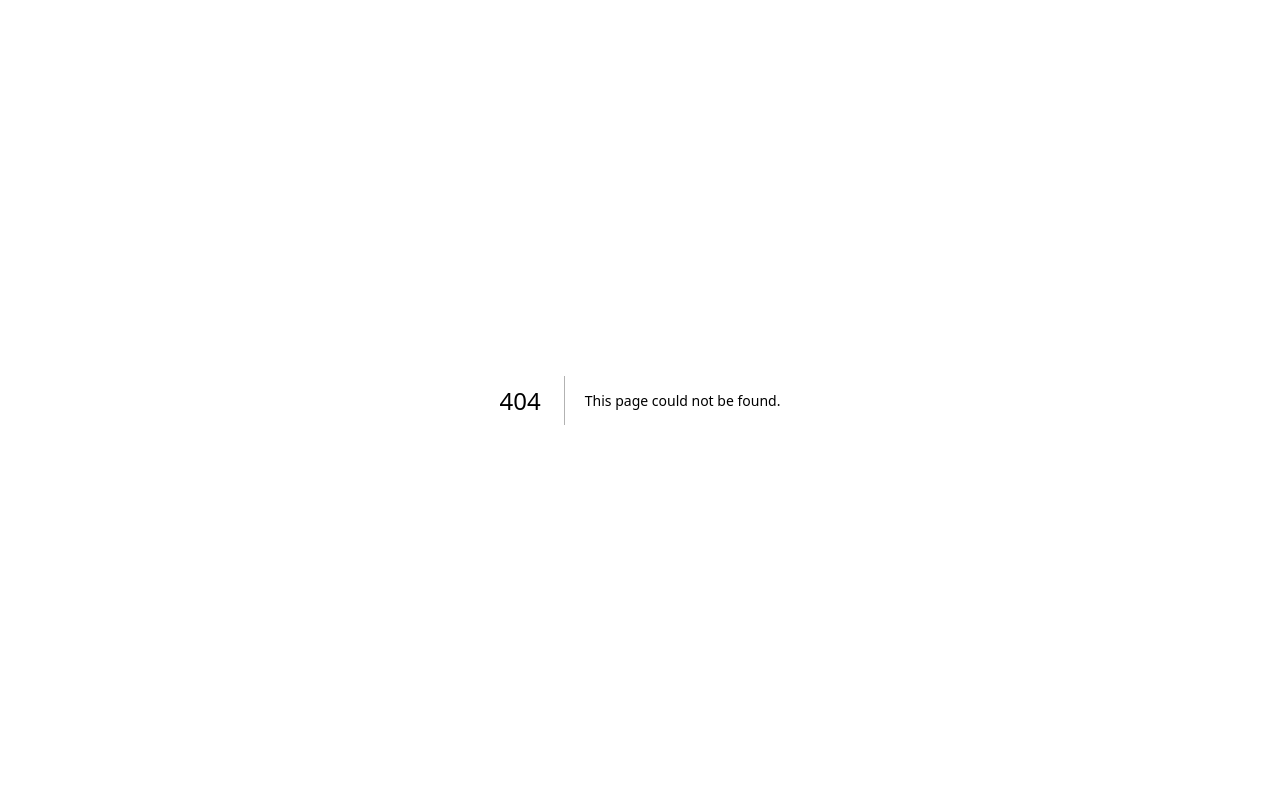
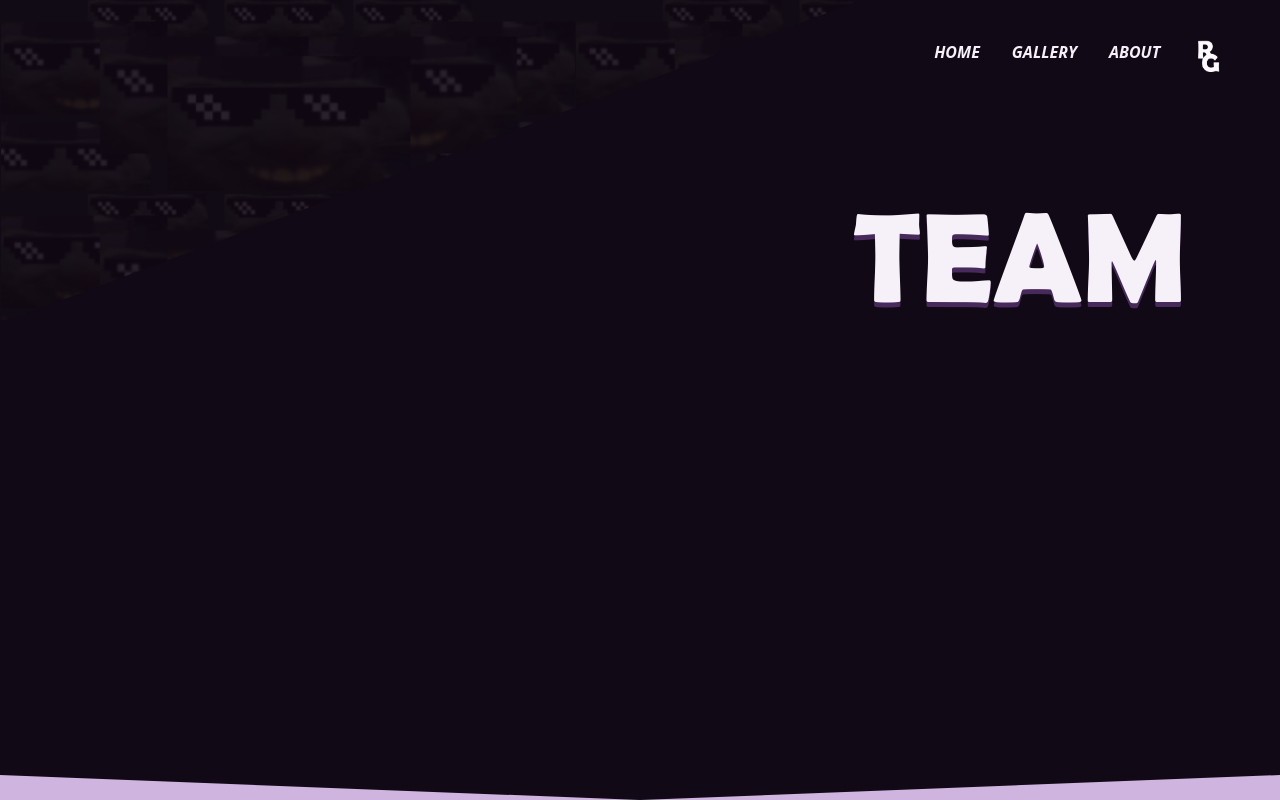
Before and after one commit to eliasuran/rat-gallery, a Next.js app in the folder code/: page /about in a window 1280 px wide. Before the commit this address had no page. Built offline with nearby package versions, Linux system fonts and the light colour scheme.

Commit message:
about page only missing cards

```diff
--- a/code/src/components/Modal/card.tsx
+++ /dev/null
@@ -1,5 +0,0 @@
-const Card = () => {
-  return <div className="h-4/5 w-56 bg-blue-400 rounded-md"></div>;
-};
-
-export default Card;
--- a/code/src/components/Modal/index.tsx
+++ b/code/src/components/Modal/index.tsx
@@ -1,11 +1,9 @@
 import { motion } from "framer-motion";
 import Backdrop from "../Backdrop";
-import Card from "./card";
 
 interface Props {
   handleClose: () => void;
   header: string;
-  text: string;
 }
 
 const dropIn = {
@@ -18,7 +16,15 @@ const dropIn = {
   exit: { y: "100vh", opacity: 0 },
 };
 
-export default function Modal({ handleClose, header, text }: Props) {
+//WHAT TO ADD WHEN APPLYING MODAL
+//{modalOpen && <Modal header="TEAM" handleClose={closeModal} />}
+//        <AnimatePresence initial={false} mode="wait"></AnimatePresence>
+// const [modalOpen, setModalOpen] = useState(false); const closeModal = () => setModalOpen(false); const openModal = () => setModalOpen(true);
+//close={closeModal} open={openModal} state={modalOpen}
+//onClick={() => (state ? close() : open())} text="About"
+//<Card /><Card />
+
+export default function Modal({ handleClose, header }: Props) {
   return (
     <Backdrop onClick={handleClose}>
       <motion.div
@@ -30,10 +36,7 @@ export default function Modal({ handleClose, header, text }: Props) {
         exit="exit"
       >
         <h1 className="text-7xl font-semibold font-Berlin">{header}</h1>
-        <div className="bg-red-400 w-full h-80 flex justify-around items-center">
-          <Card />
-          <Card />
-        </div>
+        <div className="bg-red-400 w-full h-80 flex justify-around items-center"></div>
       </motion.div>
     </Backdrop>
   );
--- a/code/src/components/Nav/index.tsx
+++ b/code/src/components/Nav/index.tsx
@@ -1,13 +1,9 @@
 import { motion } from "framer-motion";
 import Items from "@/components/Nav/items";
 
-interface Props {
-  close: () => void;
-  open: () => void;
-  state: boolean;
-}
+interface Props {}
 
-const Nav = ({ close, open, state }: Props) => {
+const Nav = ({}: Props) => {
   return (
     <motion.div
       initial={{ opacity: 0, y: -10 }}
@@ -17,7 +13,7 @@ const Nav = ({ close, open, state }: Props) => {
     >
       <Items link="/" text="Home" />
       <Items link="/gallery" text="Gallery" />
-      <Items onClick={() => (state ? close() : open())} text="About" />
+      <Items link="/about" text="About" />
       <a href="/">
         <img src={"/img/logo.png"} className="h-full cursor-pointer" />
       </a>
--- a/code/src/components/Scroll-notif/index.tsx
+++ b/code/src/components/Scroll-notif/index.tsx
@@ -8,7 +8,7 @@ const ScrollNotif = () => {
       initial={{ opacity: 0, y: -25 }}
       animate={{ opacity: 1, y: 0 }}
       transition={{ duration: 0.8, delay: 2 }}
-      className="absolute h-40 w-64 bottom-0 flex flex-col justify-between items-center"
+      className="absolute h-44 w-64 bottom-0 flex flex-col justify-between items-center"
     >
       <Or />
       <Notification />
--- /dev/null
+++ b/code/src/components/about/team.tsx
@@ -0,0 +1,5 @@
+const Team = () => {
+  return <div id="team" className="h-3/5"></div>;
+};
+
+export default Team;
--- /dev/null
+++ b/code/src/components/about/top-container.tsx
@@ -0,0 +1,16 @@
+import RatCorner from "./../../components/svg/rat-corner.jsx";
+
+const TopContainer = () => {
+  return (
+    <div className="h-2/5 flex">
+      <div id="about-top" className="w-2/3 h-full bg-xddgang"></div>
+      <div className="w-1/3 h-full flex items-end">
+        <h1 id="shadow" className="text-text font-Berlin text-9xl">
+          TEAM
+        </h1>
+      </div>
+    </div>
+  );
+};
+
+export default TopContainer;
--- /dev/null
+++ b/code/src/components/svg/rat-corner.jsx
@@ -0,0 +1,26 @@
+import * as React from "react";
+const RatCorner = (props) => (
+  <svg
+    xmlns="http://www.w3.org/2000/svg"
+    xmlSpace="preserve"
+    width="101%"
+    height="100%"
+    fill="#110915"
+    stroke="#110915"
+    transform="rotate(180)"
+    className="bottom-0 right-0 z-10"
+    {...props}
+  >
+    {'{" "}'}
+    <path
+      d="M.768 512V0h510.464z"
+      style={{
+        fill: "#110915",
+      }}
+    />
+    {'{" "}'}
+    <path d="M138.8 373.552V138.448h234.4z" />
+    {'{" "}'}
+  </svg>
+);
+export default RatCorner;
--- /dev/null
+++ b/code/src/pages/about/index.tsx
@@ -0,0 +1,13 @@
+import Nav from "@/components/Nav";
+import TopContainer from "../../components/about/top-container";
+import Team from "../../components/about/team";
+
+export default function About() {
+  return (
+    <div className="bg-bg h-screen overflow-hidden flex flex-col">
+      <Nav />
+      <TopContainer />
+      <Team />
+    </div>
+  );
+}
--- a/code/src/pages/index.tsx
+++ b/code/src/pages/index.tsx
@@ -1,40 +1,23 @@
 import { useState } from "react";
-import { AnimatePresence } from "framer-motion";
 import Nav from "@/components/Nav";
 import Header from "@/components/header";
 import SmallHeader from "@/components/small-header";
 import Button from "@/components/button";
 import ScrollNotif from "@/components/Scroll-notif";
-import Modal from "@/components/Modal";
 
 export default function Home() {
   const [navSelected, setNavSelected] = useState(0); // [0, 1, 2]
 
-  const [modalOpen, setModalOpen] = useState(false);
-
-  const closeModal = () => setModalOpen(false);
-  const openModal = () => setModalOpen(true);
-
   return (
     <div className="overflow-hidden flex flex-col">
       <section className="h-screen bg-bg flex flex-col justify-center items-center">
-        <Nav close={closeModal} open={openModal} state={modalOpen} />
+        <Nav />
         <div className="w-96 h-full flex flex-col justify-center items-center gap-12 text-center">
           <Header text="Rat Gallery" />
           <SmallHeader text="A gallery of rats" />
           <Button text="view gallery" link="/gallery" />
           <ScrollNotif />
         </div>
-
-        <AnimatePresence initial={false} mode="wait">
-          {modalOpen && (
-            <Modal
-              header="TEAM"
-              text="DOIWNJD9IUWHDNWUIDNHWIUDNWOIUDN"
-              handleClose={closeModal}
-            />
-          )}
-        </AnimatePresence>
       </section>
       <section className="h-screen bg-xdd bg-fixed bg-cover">
         <div className="absolute h-screen w-screen bg-[#110915ec]"></div>
--- a/code/src/styles/globals.css
+++ b/code/src/styles/globals.css
@@ -18,6 +18,57 @@
 }
 
 /* Pseudo elements */
+
+#about-top {
+  position: relative;
+  overflow: hidden;
+}
+
+#about-top::before {
+  z-index: 10;
+  content: "";
+  position: absolute;
+  width: 102%;
+  height: 102%;
+  clip-path: polygon(0 0, 0 100%, 100% 0);
+  background-color: #110915e5;
+}
+
+#about-top::after {
+  z-index: 10;
+  content: "";
+  position: absolute;
+  width: 101%;
+  height: 101%;
+  clip-path: polygon(100% 0, 0 100%, 100% 100%);
+  background-color: var(--bg);
+}
+
+#team {
+  position: relative;
+}
+
+#team::before {
+  content: "";
+  position: absolute;
+  width: 50%;
+  height: 25px;
+  bottom: 0;
+  left: 0;
+  clip-path: polygon(0 0, 0 100%, 100% 100%);
+  background-color: var(--accent);
+}
+
+#team::after {
+  content: "";
+  position: absolute;
+  width: 50%;
+  height: 25px;
+  bottom: 0;
+  right: 0;
+  clip-path: polygon(0 100%, 100% 0, 100% 100%);
+  background-color: var(--accent);
+}
 
 .line-container::before {
   content: "";
--- a/code/tailwind.config.js
+++ b/code/tailwind.config.js
@@ -21,6 +21,7 @@ module.exports = {
       },
       backgroundImage: {
         xdd: "url('/img/xdd.png')",
+        xddgang: "url('/img/xddgang.png')",
         "gradient-radial": "radial-gradient(var(--tw-gradient-stops))",
         "gradient-conic":
           "conic-gradient(from 180deg at 50% 50%, var(--tw-gradient-stops))",
```
Also changed, not shown: code/public/img/xddgang.png (added), 1 other file (tests, documents, lock files or other folders).
